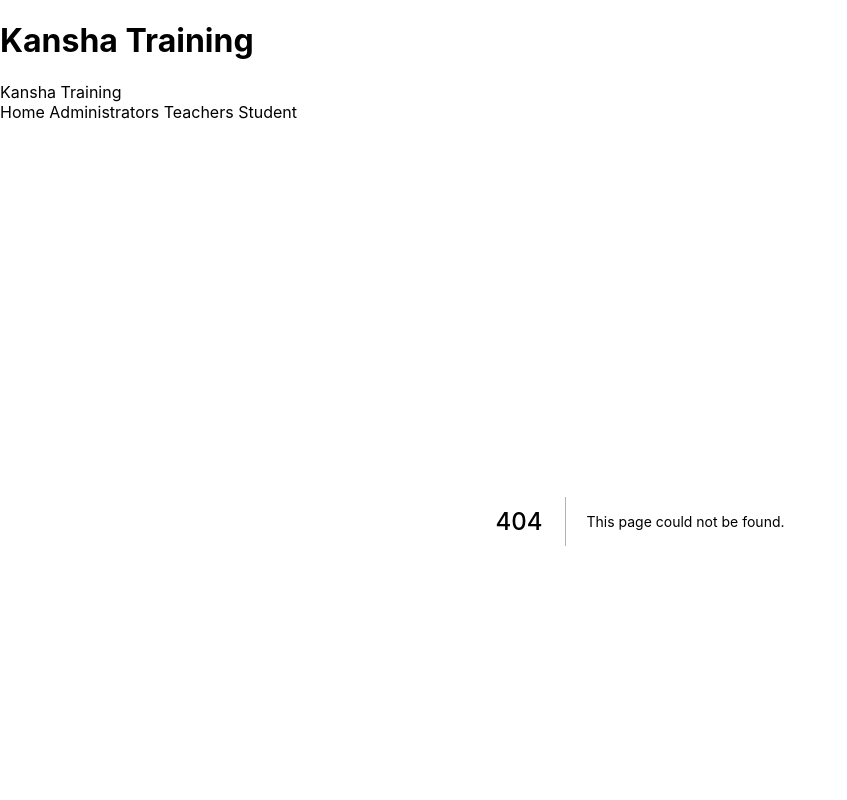
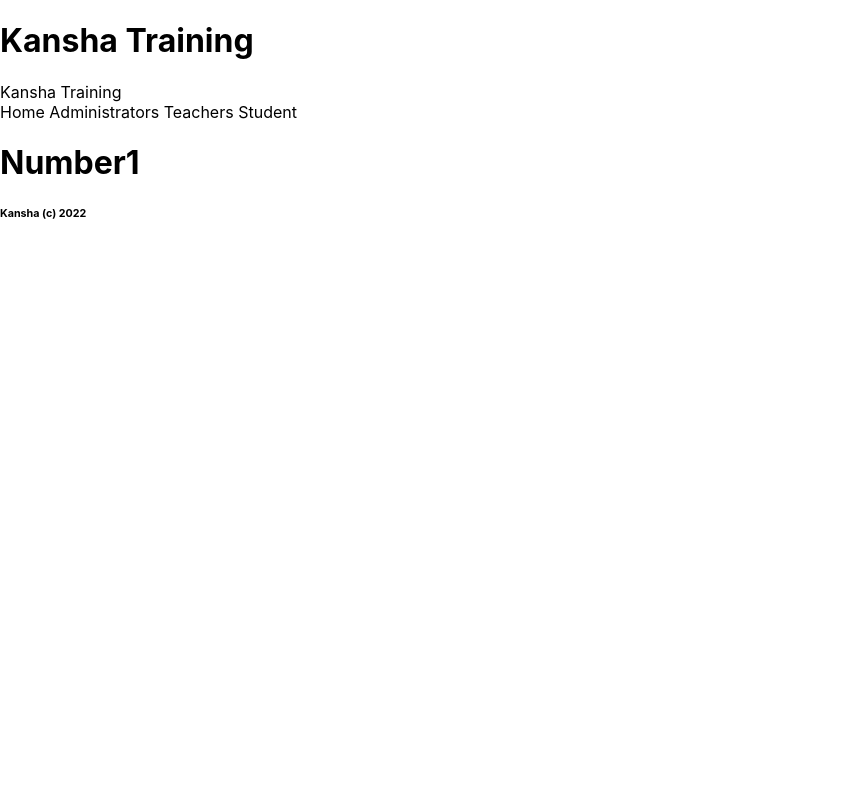
Before and after one commit to mister-bee/kansha-training, a Next.js app: page /kansha-training/demo/Number1 in a window 1280 px wide. Before the commit this address had no page. Shown: the top 800 px of the page, without its empty margins (0-847 px from the left). Built offline with nearby package versions, Linux system fonts and the light colour scheme.

Commit message:
subfolder demo

```diff
--- /dev/null
+++ b/pages/demo/Number1.js
@@ -0,0 +1,8 @@
+
+function Number1() {
+  return <>
+    <h1>Number1</h1>
+  </>
+}
+
+export default Number1
```
